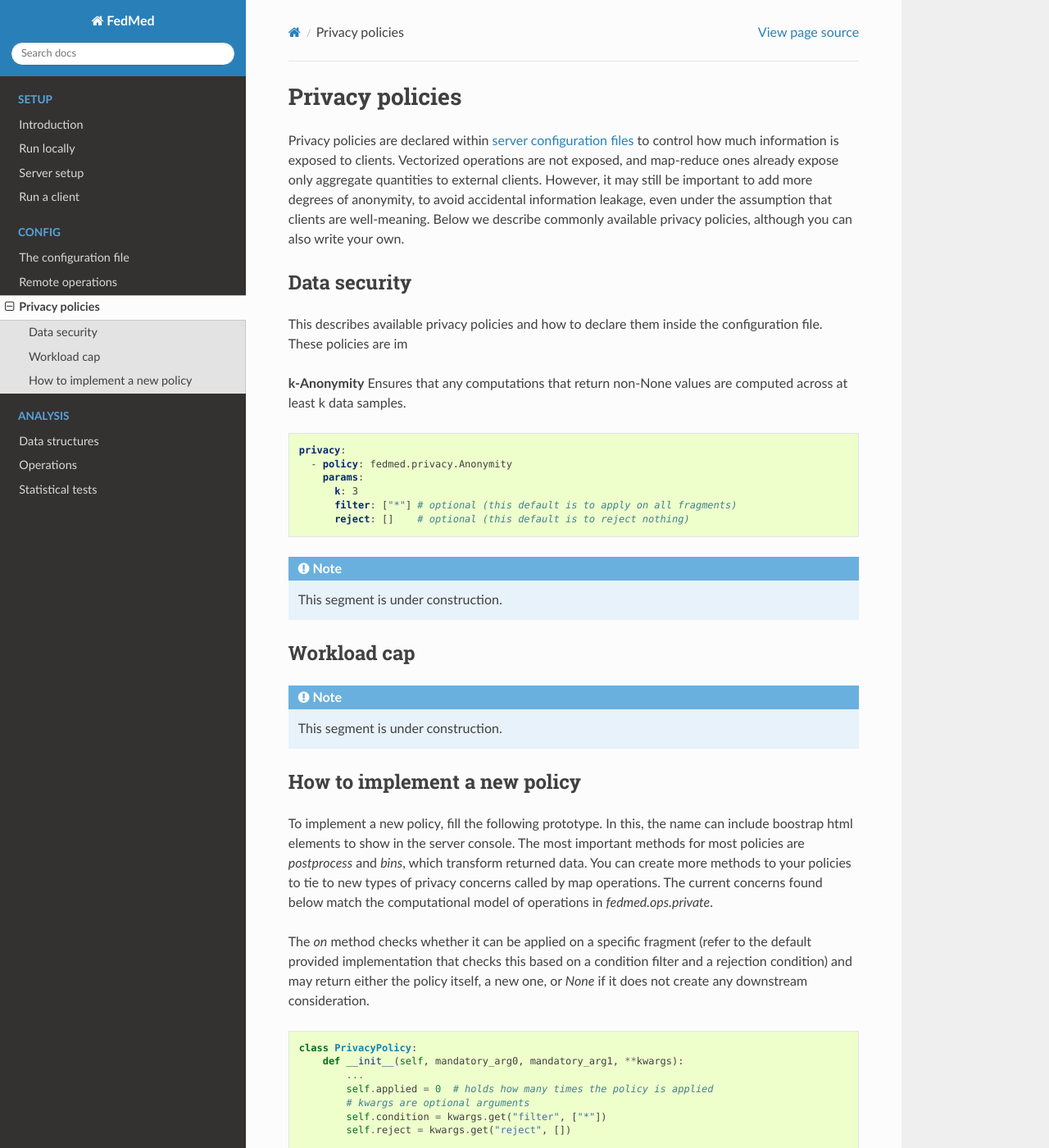
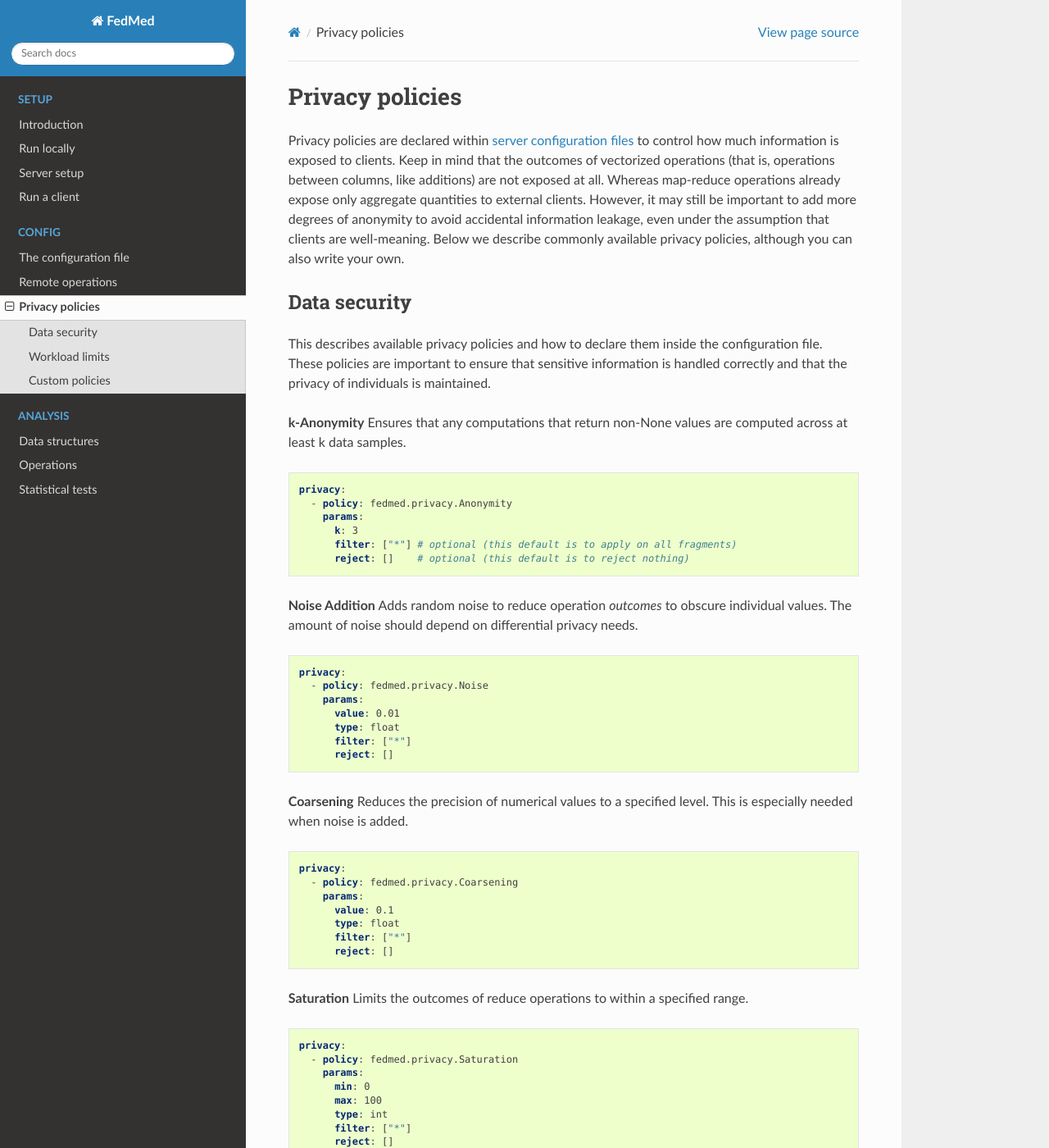
Before and after one commit to mever-team/FedMed, a Sphinx documentation site: the page built from docs/config/privacy.rst, in a window 1280 px wide and 1400 px high. Shown: the whole window at 82% size. Built offline with Sphinx 7.4.7 and the Read the Docs theme 2.0.0, drawn with Linux system fonts in a browser that asks for light colours; some of the changed text lies outside the part shown.

Commit message:
updated docs

```diff
--- a/docs/config/privacy.rst
+++ b/docs/config/privacy.rst
@@ -4,22 +4,22 @@
 Privacy policies are declared within
 :doc:`server configuration files <mapreduce>`
 to control how much information is exposed to clients.
-Vectorized operations are not exposed, and map-reduce
-ones already expose only aggregate quantities to
+Keep in mind that the outcomes of vectorized operations
+(that is, operations between columns, like additions)
+are not exposed at all. Whereas map-reduce
+operations already expose only aggregate quantities to
 external clients. However, it may still be important
-to add more degrees of anonymity, to avoid accidental
+to add more degrees of anonymity to avoid accidental
 information leakage, even under the assumption that
 clients are well-meaning.
 Below we describe commonly available privacy policies,
 although you can also write your own.
 
-
-
 Data security
 -------------
 
 This describes available privacy policies and how to declare them
-inside the configuration file. These policies are im
+inside the configuration file. These policies are important to ensure that sensitive information is handled correctly and that the privacy of individuals is maintained.
 
 **k-Anonymity** Ensures that any computations that return non-None
 values are computed across at least k data samples.
@@ -33,33 +33,73 @@
           filter: ["*"] # optional (this default is to apply on all fragments)
           reject: []    # optional (this default is to reject nothing)
 
-.. note:: This segment is under construction.
+**Noise Addition** Adds random noise to reduce operation *outcomes* to obscure individual values. The amount of noise should depend on differential privacy needs.
 
-Workload cap
-------------
+.. code-block:: yaml
 
-.. note:: This segment is under construction.
+    privacy:
+      - policy: fedmed.privacy.Noise
+        params:
+          value: 0.01
+          type: float
+          filter: ["*"]
+          reject: []
+
+**Coarsening** Reduces the precision of numerical values to a specified level. This is especially needed when noise is added.
+
+.. code-block:: yaml
+
+    privacy:
+      - policy: fedmed.privacy.Coarsening
+        params:
+          value: 0.1
+          type: float
+          filter: ["*"]
+          reject: []
+
+**Saturation** Limits the outcomes of reduce operations to within a specified range.
+
+.. code-block:: yaml
+
+    privacy:
+      - policy: fedmed.privacy.Saturation
+        params:
+          min: 0
+          max: 100
+          type: int
+          filter: ["*"]
+          reject: []
 
 
-How to implement a new policy
------------------------------
+Workload limits
+---------------
 
-To implement a new policy, fill the following prototype.
-In this, the name can include boostrap html elements to
-show in the server console. The most important methods
-for most policies are `postprocess` and `bins`, which
-transform returned data. You can create more methods to
-your policies to tie to new types of privacy concerns
-called by map operations. The current concerns found
-below match the computational model of operations in
-`fedmed.ops.private`.
+**Cache Limit** Restricts the number of cached computations to protect server memory.
 
-The `on` method checks whether it
-can be applied on a specific fragment (refer to the
-default provided implementation that checks this based
-on a condition filter and a rejection condition) and may
-return either the policy itself, a new one, or `None`
-if it does not create any downstream consideration.
+.. code-block:: yaml
+
+    privacy:
+      - policy: fedmed.privacy.CacheLimit
+        params:
+          limit: 100
+          filter: ["*"]
+          reject: []
+
+**Complexity Cap** Limits the number of dependent operations to prevent overly complex computations. Basically, this is one more than the maximum allowed depth of the abstract syntax tree of vectorized operations.
+
+.. code-block:: yaml
+
+    privacy:
+      - policy: fedmed.privacy.ComplexityCap
+        params:
+          cap: 10
+          filter: ["*"]
+          reject: []
+
+Custom policies
+---------------
+
+To implement a new policy, follow the prototype below. This example shows how to create a new privacy policy that can be applied to server operations.
 
 .. code-block:: python
 
@@ -111,11 +151,10 @@
             # operations on your data.
             pass
 
-
-The above policy can be added to your configuration per
+The above policy can be added to a configuration file per
 the following snippet. Do not forget to also share the policy
 module as a file or installable package
-with anyone that will be reusing this configuration:
+with anyone that will be using the configuration:
 
 .. code-block:: yaml
 
--- a/requirements.txt
+++ b/requirements.txt
@@ -4,3 +4,5 @@
 waitress
 matplotlib
 psutil
+requests
+scipy
```
Also changed, not shown: docs/basics/client.rst (+33 -3 lines), docs/basics/server.rst (+43 -27 lines), docs/operations/operations.md (+31 -8 lines), 3 other files.
